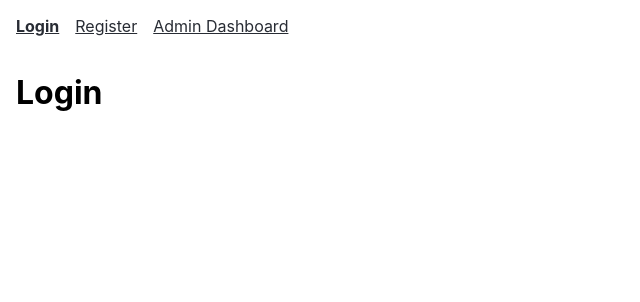
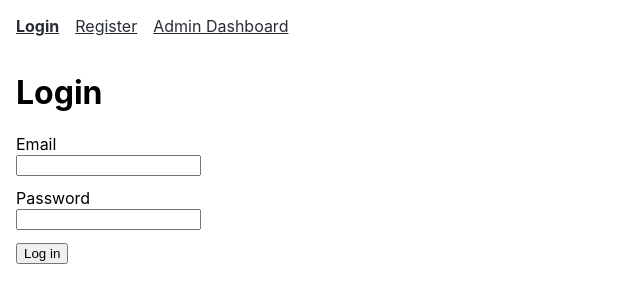
Before and after one commit to AnasLimbada91604/COSC4353, a React (Create React App) app in the folder queuesmart-frontend/: page /login in a window 1280 px wide. Shown: the top 302 px of the page, without its empty margins (0-640 px from the left). Built offline with nearby package versions, Linux system fonts and the light colour scheme; the HTML template or start-up script is replaced by a standard one.

Commit message:
Login Dashboard made

```diff
--- a/queuesmart-frontend/src/App.css
+++ b/queuesmart-frontend/src/App.css
@@ -15,3 +15,16 @@ nav a.active {
 main {
   padding: 0 1rem 1rem;
 }
+
+form div {
+  margin-bottom: 0.75rem;
+}
+
+label {
+  display: block;
+}
+
+form p {
+  color: #b00020;
+  margin: 0.25rem 0 0;
+}
--- a/queuesmart-frontend/src/pages/Login.jsx
+++ b/queuesmart-frontend/src/pages/Login.jsx
@@ -1,7 +1,71 @@
+import { useState } from "react";
+import { useNavigate } from "react-router-dom";
+
 function Login() {
+  const navigate = useNavigate();
+  const [email, setEmail] = useState("");
+  const [password, setPassword] = useState("");
+  const [errors, setErrors] = useState({});
+
+  function validate(emailValue, passwordValue) {
+    const nextErrors = {};
+    const trimmedEmail = emailValue.trim();
+
+    if (!trimmedEmail) {
+      nextErrors.email = "Email is required.";
+    } else if (!/^[^\s@]+@[^\s@]+\.[^\s@]+$/.test(trimmedEmail)) {
+      nextErrors.email = "Enter a valid email address.";
+    }
+
+    if (!passwordValue) {
+      nextErrors.password = "Password is required.";
+    }
+
+    return nextErrors;
+  }
+
+  function handleSubmit(event) {
+    event.preventDefault();
+    const nextErrors = validate(email, password);
+    setErrors(nextErrors);
+
+    if (Object.keys(nextErrors).length === 0) {
+      navigate("/admin");
+    }
+  }
+
   return (
     <main>
       <h1>Login</h1>
+      <form onSubmit={handleSubmit} noValidate>
+        <div>
+          <label htmlFor="email">Email</label>
+          <input
+            id="email"
+            name="email"
+            type="email"
+            value={email}
+            onChange={(event) => setEmail(event.target.value)}
+            aria-invalid={Boolean(errors.email)}
+            aria-describedby={errors.email ? "email-error" : undefined}
+          />
+          {errors.email && <p id="email-error">{errors.email}</p>}
+        </div>
+        <div>
+          <label htmlFor="password">Password</label>
+          <input
+            id="password"
+            name="password"
+            type="password"
+            value={password}
+            onChange={(event) => setPassword(event.target.value)}
+            aria-invalid={Boolean(errors.password)}
+            aria-describedby={errors.password ? "password-error" : undefined}
+          />
+          {errors.password && <p id="password-error">{errors.password}</p>}
+        </div>
+        <button type="submit">Log in</button>
+      </form>
     </main>
   );
 }
```
